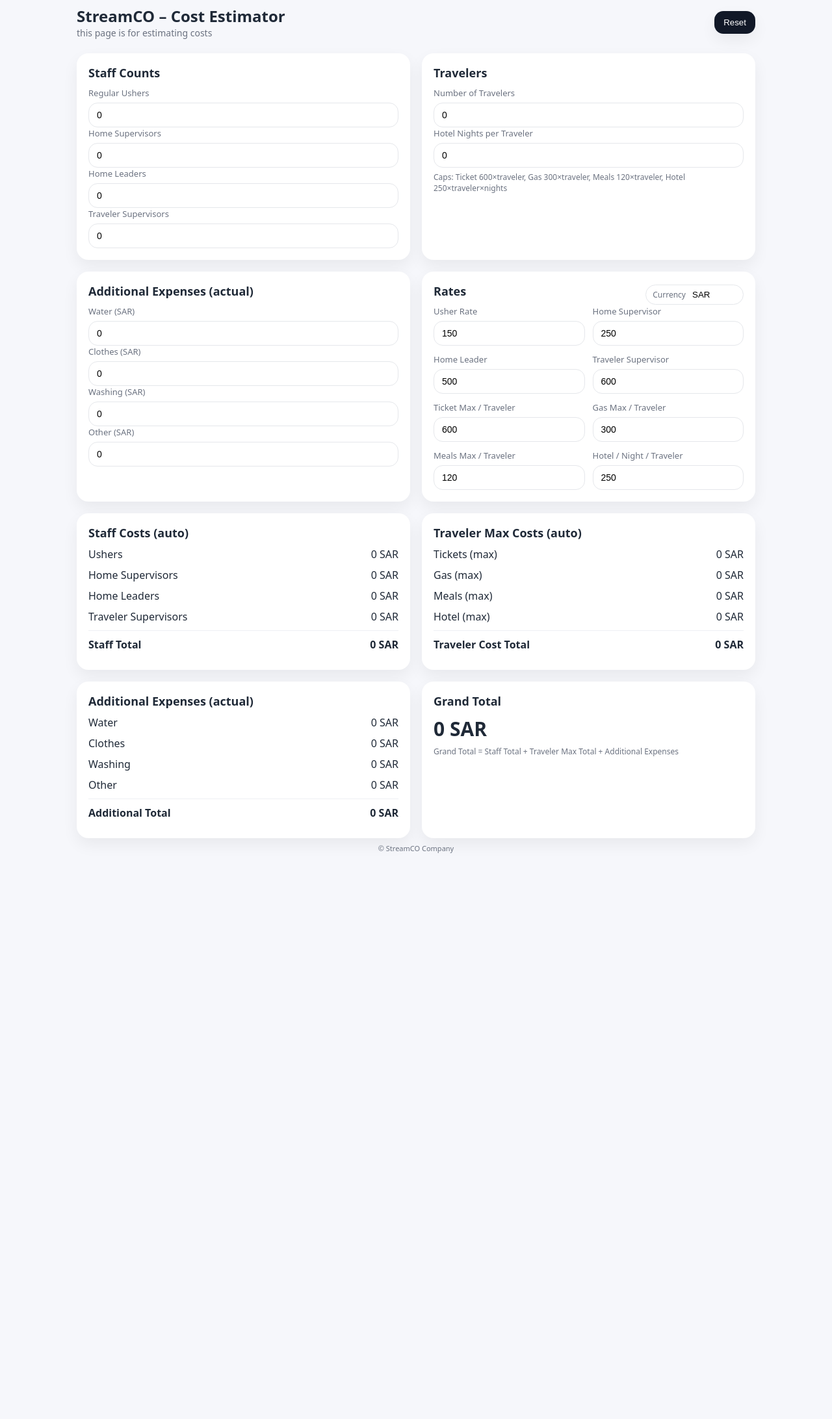
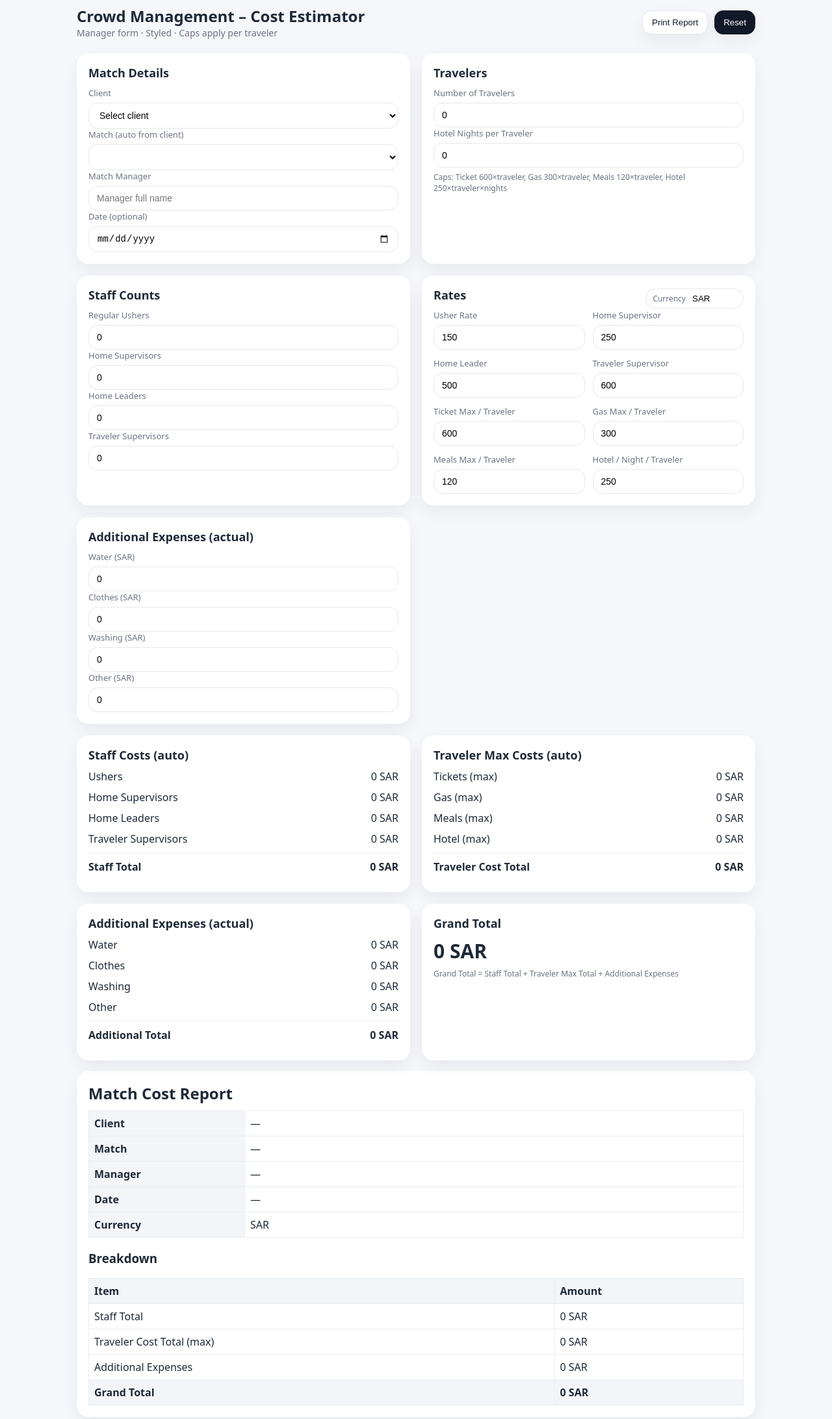
Before and after one commit to faisaldajany/streamco, a plain HTML site: page index.html in a window 1280 px wide. Shown: the part 20-2204 px from the top of the page at 65% size. Before the commit the page ends 1361 px from the top, so only its background shows below. Drawn offline with Linux system fonts and the light colour scheme.

Commit message:
deployment 1.0

```diff
--- a/index.html
+++ b/index.html
@@ -3,7 +3,7 @@
 <head>
   <meta charset="UTF-8" />
   <meta name="viewport" content="width=device-width, initial-scale=1.0" />
-  <title>Crowd Management – Cost Estimator</title>
+  <title>StreamCo– Cost Estimator</title>
   <style>
     :root{
       --bg:#f6f7fb; --card:#ffffff; --text:#1f2937; --muted:#6b7280; --accent:#111827; --ring:#e5e7eb;
@@ -16,6 +16,7 @@
     h1{font-size:24px;margin:0}
     .sub{color:var(--muted);font-size:14px}
     .btn{background:var(--accent);color:#fff;border:0;padding:10px 14px;border-radius:14px;box-shadow:var(--shadow);cursor:pointer}
+    .btn.outline{background:#fff;color:var(--accent);border:1px solid var(--ring)}
     .grid{display:grid;gap:18px}
     @media(min-width:860px){.grid.two{grid-template-columns:1fr 1fr}}
     .card{background:var(--card);border-radius:18px;box-shadow:var(--shadow);padding:18px}
@@ -23,33 +24,56 @@
     .row{display:flex;align-items:center;justify-content:space-between;margin:10px 0}
     .row strong{font-weight:700}
     .inp label{display:block;font-size:13px;color:var(--muted)}
-    .inp input{width:100%;margin-top:6px;padding:10px 12px;border:1px solid var(--ring);border-radius:14px;font-size:14px;outline:none}
-    .inp input:focus{box-shadow:0 0 0 4px rgba(17,24,39,.08)}
+    .inp input,.inp select{width:100%;margin-top:6px;padding:10px 12px;border:1px solid var(--ring);border-radius:14px;font-size:14px;outline:none;background:#fff}
+    .inp input:focus,.inp select:focus{box-shadow:0 0 0 4px rgba(17,24,39,.08)}
     .muted{color:var(--muted);font-size:12px;margin-top:6px}
     .total{font-size:30px;font-weight:800}
     .divider{height:1px;background:#eef0f4;margin:8px 0}
     .rates-grid{display:grid;grid-template-columns:1fr 1fr;gap:12px}
     .pill{display:inline-flex;gap:8px;align-items:center;border:1px solid var(--ring);border-radius:999px;padding:6px 10px;font-size:12px;color:var(--muted)}
     footer{margin-top:8px;text-align:center;color:var(--muted);font-size:11px}
+
+    /* Print styles */
+    @media print{
+      .no-print{display:none !important}
+      body{background:#fff}
+      .report{box-shadow:none}
+    }
+    .report{background:#fff;border-radius:18px;box-shadow:var(--shadow);padding:18px;margin-top:16px}
+    .report h2{margin:0 0 10px 0}
+    .tbl{width:100%;border-collapse:collapse}
+    .tbl th,.tbl td{border:1px solid #e9eef3;padding:8px;text-align:left}
+    .tbl th{background:#f3f5f9}
   </style>
 </head>
 <body>
   <div class="container">
-    <header>
+    <header class="no-print">
       <div>
-        <h1>StreamCO – Cost Estimator</h1>
-        <div class="sub">this page is for estimating costs</div>
+        <h1>Crowd Management – Cost Estimator</h1>
+        <div class="sub">Manager form · Styled · Caps apply per traveler</div>
       </div>
-      <button class="btn" id="resetBtn">Reset</button>
+      <div style="display:flex;gap:10px">
+        <button class="btn outline" id="printBtn">Print Report</button>
+        <button class="btn" id="resetBtn">Reset</button>
+      </div>
     </header>
 
-    <div class="grid two">
+    <div class="grid two no-print">
       <section class="card">
-        <h2>Staff Counts</h2>
-        <div class="inp"><label>Regular Ushers<input type="number" min="0" id="ushers" value="0"></label></div>
-        <div class="inp"><label>Home Supervisors<input type="number" min="0" id="homeSup" value="0"></label></div>
-        <div class="inp"><label>Home Leaders<input type="number" min="0" id="homeLead" value="0"></label></div>
-        <div class="inp"><label>Traveler Supervisors<input type="number" min="0" id="travSup" value="0"></label></div>
+        <h2>Match Details</h2>
+        <div class="inp"><label>Client
+          <select id="client"></select>
+        </label></div>
+        <div class="inp"><label>Match (auto from client)
+          <select id="match"></select>
+        </label></div>
+        <div class="inp"><label>Match Manager
+          <input type="text" id="manager" placeholder="Manager full name" />
+        </label></div>
+        <div class="inp"><label>Date (optional)
+          <input type="date" id="matchDate" />
+        </label></div>
       </section>
 
       <section class="card">
@@ -60,11 +84,11 @@
       </section>
 
       <section class="card">
-        <h2>Additional Expenses (actual)</h2>
-        <div class="inp"><label>Water (SAR)<input type="number" min="0" id="water" value="0"></label></div>
-        <div class="inp"><label>Clothes (SAR)<input type="number" min="0" id="clothes" value="0"></label></div>
-        <div class="inp"><label>Washing (SAR)<input type="number" min="0" id="washing" value="0"></label></div>
-        <div class="inp"><label>Other (SAR)<input type="number" min="0" id="other" value="0"></label></div>
+        <h2>Staff Counts</h2>
+        <div class="inp"><label>Regular Ushers<input type="number" min="0" id="ushers" value="0"></label></div>
+        <div class="inp"><label>Home Supervisors<input type="number" min="0" id="homeSup" value="0"></label></div>
+        <div class="inp"><label>Home Leaders<input type="number" min="0" id="homeLead" value="0"></label></div>
+        <div class="inp"><label>Traveler Supervisors<input type="number" min="0" id="travSup" value="0"></label></div>
       </section>
 
       <section class="card">
@@ -83,9 +107,18 @@
           <div class="inp"><label>Hotel / Night / Traveler<input type="number" min="0" id="rHotel" value="250"></label></div>
         </div>
       </section>
+
+      <section class="card">
+        <h2>Additional Expenses (actual)</h2>
+        <div class="inp"><label>Water (SAR)<input type="number" min="0" id="water" value="0"></label></div>
+        <div class="inp"><label>Clothes (SAR)<input type="number" min="0" id="clothes" value="0"></label></div>
+        <div class="inp"><label>Washing (SAR)<input type="number" min="0" id="washing" value="0"></label></div>
+        <div class="inp"><label>Other (SAR)<input type="number" min="0" id="other" value="0"></label></div>
+      </section>
     </div>
 
-    <div class="grid two" style="margin-top:18px">
+    <!-- Totals -->
+    <div class="grid two no-print" style="margin-top:18px">
       <section class="card">
         <h2>Staff Costs (auto)</h2>
         <div class="row"><span>Ushers</span><span id="cUshers">0 SAR</span></div>
@@ -123,21 +156,83 @@
       </section>
     </div>
 
-    <footer>© StreamCO Company</footer>
+    <!-- Printable Report -->
+    <section class="report" id="report">
+      <h2>Match Cost Report</h2>
+      <table class="tbl" id="reportTable">
+        <tbody>
+          <tr><th style="width:240px">Client</th><td id="rClient">—</td></tr>
+          <tr><th>Match</th><td id="rMatch">—</td></tr>
+          <tr><th>Manager</th><td id="rManager">—</td></tr>
+          <tr><th>Date</th><td id="rDate">—</td></tr>
+          <tr><th>Currency</th><td id="rCurrency">SAR</td></tr>
+        </tbody>
+      </table>
+      <h3>Breakdown</h3>
+      <table class="tbl">
+        <thead><tr><th>Item</th><th>Amount</th></tr></thead>
+        <tbody>
+          <tr><td>Staff Total</td><td id="rrStaff">0</td></tr>
+          <tr><td>Traveler Cost Total (max)</td><td id="rrTrav">0</td></tr>
+          <tr><td>Additional Expenses</td><td id="rrAddl">0</td></tr>
+          <tr><th>Grand Total</th><th id="rrGrand">0</th></tr>
+        </tbody>
+      </table>
+    </section>
+
+    <footer class="no-print">© StreamCO Company</footer>
   </div>
 
   <script>
+    // --- Client -> Matches mapping from your list ---
+    const CLIENT_MATCHES = {
+      "Al-Nassr": [
+        "vs Al Hazem","vs Al Fayha","vs Al Khaleej","vs Al Najma","vs Al Okhdood","vs Al Qadsiah","vs Al Shabab","vs Al Taawoun","vs Al Ittihad","vs Al Ahli","vs Al Hilal","vs Al Ettifaq"
+      ],
+      "Al-Qadsiah": [
+        "vs Neom SC","vs Al Okhdood","vs Al Kholood","vs Al Ahli","vs Al Riyadh","vs Al Nassr","vs Al Fayha","vs Al Khaleej","vs Al Fateh","vs Al Taawoun","vs Al Najma","vs Al Hilal","vs Al Ettifaq","vs Damac","vs Al Hazem"
+      ],
+      "Al-Okhdood": [
+        "vs Al Taawoun","vs Al Hazem","vs Al Najma","vs Damac","vs Al Shabab","vs Al Fateh","vs Al Ahli","vs Al Kholood","vs Al Khaleej","vs Neom SC","vs Al Qadsiah","vs Al Fayha","vs Al Nassr","vs Al Ettifaq"
+      ],
+      "Neom SC": [
+        "vs Al Okhdood","vs Al Qadsiah","vs Al Khaleej","vs Al Nassr","vs Al Riyadh","vs Al Fateh","vs Al Shabab","vs Al Hilal","vs Al Fayha","vs Al Najma","vs Al Ittihad","vs Al Hazem","vs Al Ahli","vs Al Ettifaq"
+      ]
+    };
+
     const $ = (id) => document.getElementById(id);
     const nf = (n) => new Intl.NumberFormat().format(isFinite(n) ? Math.round(n) : 0);
-
     const ids = [
       'ushers','homeSup','homeLead','travSup','travelers','nights',
       'water','clothes','washing','other',
-      'rUsher','rHomeSup','rHomeLead','rTravSup','rTicket','rGas','rMeals','rHotel','currency'
+      'rUsher','rHomeSup','rHomeLead','rTravSup','rTicket','rGas','rMeals','rHotel','currency',
+      'client','match','manager','matchDate'
     ];
 
-    ids.forEach(id=> $(id).addEventListener('input', recalc));
-    $('resetBtn').addEventListener('click', () => { ids.forEach(id=> $(id).value = (id==='currency'?'SAR':0)); recalc(); });
+    // Populate clients and matches
+    (function initClientSelect(){
+      const c = $('client');
+      c.innerHTML = '<option value="" disabled selected>Select client</option>' + Object.keys(CLIENT_MATCHES).map(name=>`<option>${name}</option>`).join('');
+      c.addEventListener('change', ()=>{
+        const m = $('match');
+        const list = CLIENT_MATCHES[c.value] || [];
+        m.innerHTML = list.map(x=>`<option>${x}</option>`).join('');
+        recalc();
+      });
+      // initialize match list
+      $('match').innerHTML = '';
+    })();
+
+    ids.forEach(id=> $(id)?.addEventListener('input', recalc));
+    $('resetBtn').addEventListener('click', () => {
+      ids.forEach(id=> { if(!$(id)) return; $(id).value = (id==='currency'?'SAR': (id==='client'?'':0)); });
+      $('match').innerHTML='';
+      $('manager').value='';
+      $('matchDate').value='';
+      recalc();
+    });
+
+    $('printBtn').addEventListener('click', ()=>{ updateReport(); window.print(); });
 
     function num(v){ const n = Number(v); return isFinite(n) ? n : 0; }
 
@@ -191,6 +286,21 @@
       $('addlTotal').textContent = nf(addlTotal) + ' ' + currency;
 
       $('grand').textContent = nf(grand) + ' ' + currency;
+
+      updateReport();
+    }
+
+    function updateReport(){
+      const currency = $('currency').value || 'SAR';
+      $('rClient').textContent = $('client').value || '—';
+      $('rMatch').textContent  = $('match').value || '—';
+      $('rManager').textContent= $('manager').value || '—';
+      $('rDate').textContent   = $('matchDate').value || '—';
+      $('rCurrency').textContent = currency;
+      $('rrStaff').textContent = $('staffTotal').textContent;
+      $('rrTrav').textContent  = $('travTotal').textContent;
+      $('rrAddl').textContent  = $('addlTotal').textContent;
+      $('rrGrand').textContent = $('grand').textContent;
     }
 
     recalc();
```
